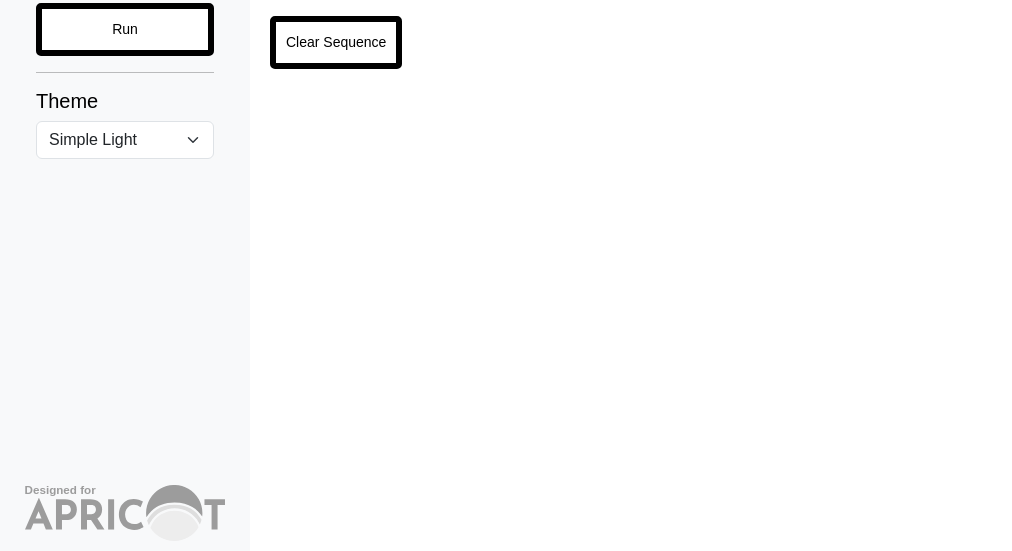
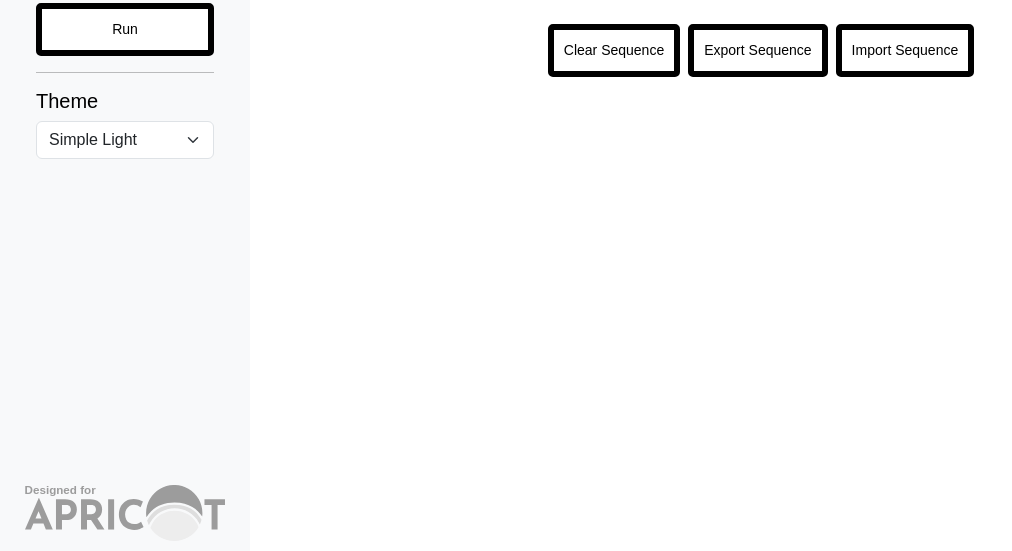
Before and after one commit to harilaosk/JCACS_flask, a Flask app: page /sequence in a window 1280 px wide. Shown: the part 249-800 px from the top of the page, without its empty margins (0-1012 px from the left). Run offline with Flask 3, Linux system fonts and the light colour scheme.

Commit message:
import/export sequences

```diff
--- a/app.py
+++ b/app.py
@@ -426,6 +426,52 @@ def send_serial_command():
         response = send_command(command)
         return jsonify({"success": True, "response": response})
     return jsonify({"success": False, "error": "Invalid command"}), 400
+@app.route('/export_sequence', methods=['POST'])
+def export_sequence():
+    """Export the sequence as a CSV file."""
+    if not sequence:
+        return "No sequence to export", 400
+
+    # Create CSV data
+    csv_data = [["Activity Name", "Command", "Count"]]
+    for item in sequence:
+        csv_data.append([item.get('activity_name', 'N/A'), item['command'], item['count']])
+
+    # Generate CSV response
+    def generate_csv():
+        from io import StringIO
+        output = StringIO()
+        writer = csv.writer(output)
+        writer.writerows(csv_data)
+        return output.getvalue()
+
+    return Response(generate_csv(), mimetype='text/csv', headers={"Content-Disposition": "attachment;filename=sequence.csv"})
+
+
+@app.route('/import_sequence', methods=['POST'])
+def import_sequence():
+    """Import a sequence from a CSV file."""
+    file = request.files.get('file')
+    if not file or not file.filename.endswith('.csv'):
+        return "Invalid file", 400
+
+    # Decode the file stream to text mode
+    file_stream = file.stream.read().decode('utf-8').splitlines()
+    csv_reader = csv.reader(file_stream)
+    next(csv_reader)  # Skip header row
+
+    global sequence
+    sequence = []  # Clear the current sequence
+    for row in csv_reader:
+        if len(row) == 3:
+            activity_name, command, count = row
+            try:
+                sequence.append({'activity_name': activity_name, 'command': command, 'count': int(count)})
+            except ValueError:
+                return "Invalid data in CSV", 400
+
+    save_cache()  # Save the imported sequence to the cache
+    return redirect(url_for('index'))
 
 if __name__ == '__main__':
     socketio.run(app, debug=True, allow_unsafe_werkzeug=True)
--- a/templates/index.html
+++ b/templates/index.html
@@ -183,9 +183,38 @@
     }
 </script>
 
-
+<div class="d-flex justify-content-center mt-4">
     <form method="POST" action="/run_sequence" class="mb-3">
 <!--        <button type="submit" class="btn btn-success">Run Sequence</button>-->
-        <button type="submit" formaction="/clear_sequence" class="btn btn-warning">Clear Sequence</button>
+        <button type="submit" formaction="/clear_sequence" class="btn btn-warning me-2">Clear Sequence</button>
     </form>
+    <!-- Export Sequence Button -->
+    <form method="POST" action="/export_sequence" class="d-inline">
+        <button type="submit" class="btn btn-success me-2">Export Sequence</button>
+    </form>
+
+    <!-- Import Sequence Button -->
+    <form method="POST" action="/import_sequence" enctype="multipart/form-data" class="d-inline">
+        <input type="file" name="file" accept=".csv" class="d-none" id="sequenceFileInput" required onchange="updateSequenceFileName(this)">
+        <button type="button" class="btn btn-primary me-2" onclick="triggerSequenceFileSelection()">Import Sequence</button>
+        <span id="sequenceFileName"></span>
+    </form>
+</div>
+<script>
+    function triggerSequenceFileSelection() {
+        const fileInput = document.getElementById('sequenceFileInput');
+        fileInput.click(); // Trigger the file selection dialog
+    }
+
+    function updateSequenceFileName(input) {
+        const fileName = input.files[0] ? input.files[0].name : "No file chosen";
+        document.getElementById("sequenceFileName").textContent = fileName;
+
+        // Automatically submit the form if a file is selected
+        if (input.files[0]) {
+            input.form.submit();
+        }
+    }
+</script>
+
 {% endblock %}
```
